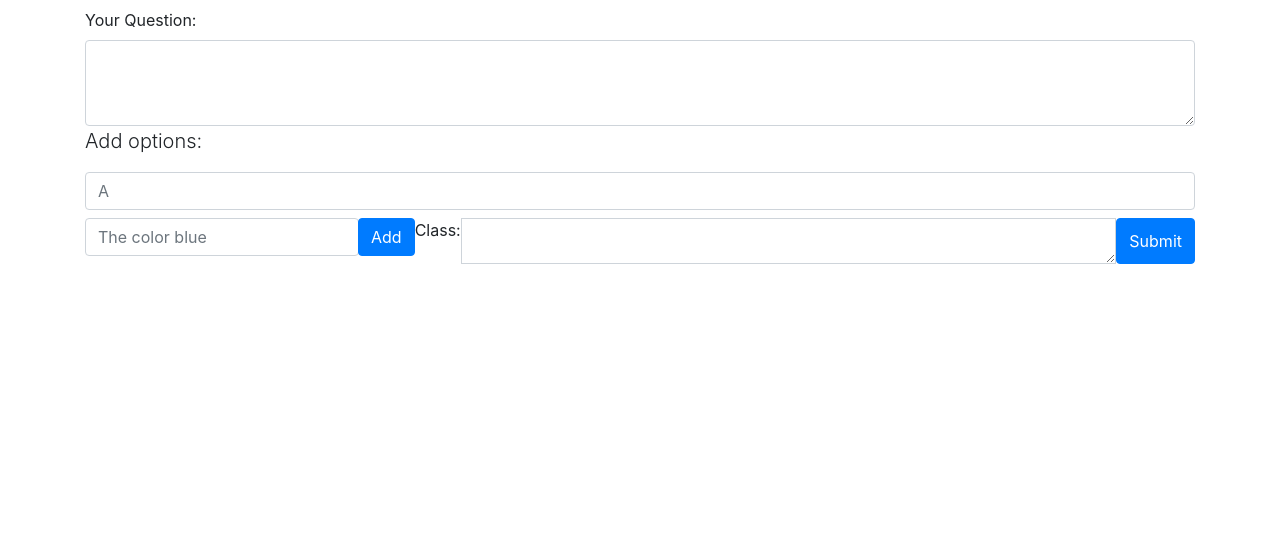
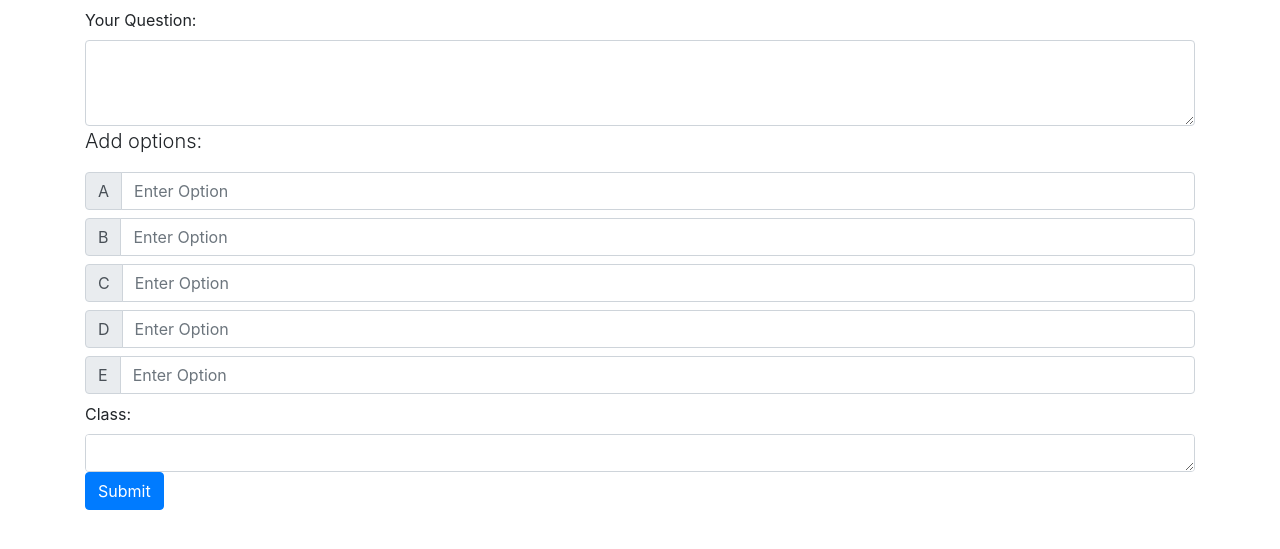
Before and after one commit to wwu-csci-497/csci-497-project-classroomfeedbacksystem, a Flask app: page /CreateMultipleChoice in a window 1280 px wide. Shown: the part 104-653 px from the top of the page. Run offline with Flask 2, Linux system fonts and the light colour scheme; the visitor is signed in with stand-in values (Sample User, id 1); data comes from the database, SQL or seed files in the repository; some libraries are stand-ins or nearby versions.

Commit message:
still not working

```diff
--- a/flaskr/review.py
+++ b/flaskr/review.py
@@ -88,20 +88,9 @@ def responses(question_id, classname):
     return render_template('review/responses.html', responses = responses, question = question)
 
 
-@bp.route('/create', methods=('GET', 'POST'))
+@bp.route('/create')
 @login_required
 def create():
-    if request.method == 'POST':
-        q_type = request.form['question_type']
-        print(q_type)
-        error = None
-        if q_type == 'long_response':
-            return redirect(url_for('review.createlongresponse'))
-        elif q_type == 'multiple_choice':
-            return redirect(url_for('review.CreateMultipleChoice'))
-        else:
-            error = 'You didn\'t add any new question.'
-        flash(error)
 
     return render_template('review/create.html')
 
@@ -132,14 +121,11 @@ def createlongresponse():
 @login_required
 def CreateMultipleChoice():
     if request.method == 'POST':
-        text = request.form['question-text']
+        form = request.form
+        text = form['question-text']
         text = text.strip()
         classname = request.form['class']
         classname = classname.strip()
-        option_label = request.form['option-label']
-        option_label = option_label.strip()
-        option_content = request.form['option-content']
-        option_content = option_label.strip()
         db = get_db()
         error = None
         if not text:
@@ -150,22 +136,35 @@ def CreateMultipleChoice():
             (g.user['id'], 'multiple-choice', text, classname)
             )
             db.commit()
-        if not option_label:
-            error = 'You didn\'t add any options.'
-        if error is None:
             q_id = db.execute(
                 'SELECT id FROM question WHERE content = ?',
                 (text)
             )
-            print(q_id)
+            A = "A"
+            addOptions( A, q_id)
+            addOptions( 'B', q_id)
+            addOptions( 'C', q_id)
+            addOptions( 'D', q_id)
+            addOptions( 'E', q_id)
+
+
+
+           # return redirect(url_for('review.classroom', classname = classname))
+
+    return render_template('review/CreateMultipleChoice.html')
+
+def addOptions(letter, q_id):
+    if request.method == 'POST':
+        content = request.form[letter]
+        content = content.strip()
+        db = get_db()
+        if content:
             db.execute(
-            'INSERT INTO options (question_id, content, label) VALUES (?, ?, ?)',
-            (q_id, option_content, option_label)
+            'INSERT INTO options (question_id, label, content) VALUES (?, ?, ?)',
+            (q_id, letter, content)
             )
             db.commit()
-            return redirect(url_for('review.classroom', classname = classname))
-        flash(error)
-    return render_template('review/CreateMultipleChoice.html')
+
 
 @bp.route('/<question_id>/<classname>/response', methods=('GET', 'POST'))
 @class_required
@@ -182,10 +181,12 @@ def response(question_id, classname):
         if not text:
             error = 'You didn\'t add any new response.'
         if error is None:
+            print(text)
             db.execute(
             'INSERT INTO response (content, question_id) VALUES (?, ?)',
             (text, question_id)
             )
+            print(text)
             db.commit()
             return redirect(url_for('review.studentclassroom', classname = classname,))
         flash(error)
--- a/flaskr/templates/review/CreateMultipleChoice.html
+++ b/flaskr/templates/review/CreateMultipleChoice.html
@@ -13,19 +13,40 @@
 
     <p class="lead">Add options:</p>
 
-    <form class="form-inline">
-        <label class="sr-only" for="inlineFormInputName2">Label</label>
-        <input type="text" class="form-control mb-2 mr-sm-2" id="inlineFormInputName2" placeholder="A" name="option-label">
+    <div class="input-group mb-2">
+      <div class="input-group-prepend">
+        <div class="input-group-text">A</div>
+      </div>
+      <input type="text" class="form-control" id="inlineFormInputGroup" placeholder="Enter Option" name="A">
+    </div>
 
-        <label class="sr-only" for="inlineFormInputGroupUsername2">Option</label>
-        <div class="input-group mb-2 mr-sm-2">
-          <div class="input-group-prepend">
-          <input type="text" class="form-control" id="inlineFormInputGroupUsername2" placeholder="The color blue" name="option-content">
-        </div>
+    <div class="input-group mb-2">
+      <div class="input-group-prepend">
+        <div class="input-group-text">B</div>
+      </div>
+      <input type="text" class="form-control" id="inlineFormInputGroup" placeholder="Enter Option" name="B">
+    </div>
 
+    <div class="input-group mb-2">
+      <div class="input-group-prepend">
+        <div class="input-group-text">C</div>
+      </div>
+      <input type="text" class="form-control" id="inlineFormInputGroup" placeholder="Enter Option" name="C">
+    </div>
 
-        <button type="submit" class="btn btn-primary mb-2">Add</button>
-      </form>
+    <div class="input-group mb-2">
+      <div class="input-group-prepend">
+        <div class="input-group-text">D</div>
+      </div>
+      <input type="text" class="form-control" id="inlineFormInputGroup" placeholder="Enter Option" name="D">
+    </div>
+
+    <div class="input-group mb-2">
+      <div class="input-group-prepend">
+        <div class="input-group-text">E</div>
+      </div>
+      <input type="text" class="form-control" id="inlineFormInputGroup" placeholder="Enter Option" name="E">
+    </div>
 
 
 
--- a/flaskr/templates/review/create.html
+++ b/flaskr/templates/review/create.html
@@ -5,20 +5,13 @@
 </div>
 {% endblock %}
 {% block content %}
-<div class="container">
-  <form method="post">
-    <div class="form-group">
-
-      <label for="exampleFormControlTextarea1">Type</label>
-      <select class="form-control" name = "question_type">
-        <option value = "long_response" > Long Response</option>
-        <option value = "multiple_choice"> Multiple Choice</option>
-      </select>
-
-
-
-    </div>
-    <button class="btn btn-primary" type="submit">Submit</button>
-  </form>
+<div class="dropdown">
+  <button class="btn btn-secondary dropdown-toggle" type="button" id="dropdownMenuButton" data-toggle="dropdown" aria-haspopup="true" aria-expanded="false">
+    Question Type
+  </button>
+  <div class="dropdown-menu" aria-labelledby="dropdownMenuButton">
+    <a class="dropdown-item" href="{{ url_for('review.createlongresponse') }}" > Long Response</a>
+    <a class="dropdown-item" href="{{ url_for('review.CreateMultipleChoice') }}" > Multiple Choice</a>
+  </div>
 </div>
 {% endblock %}
```
